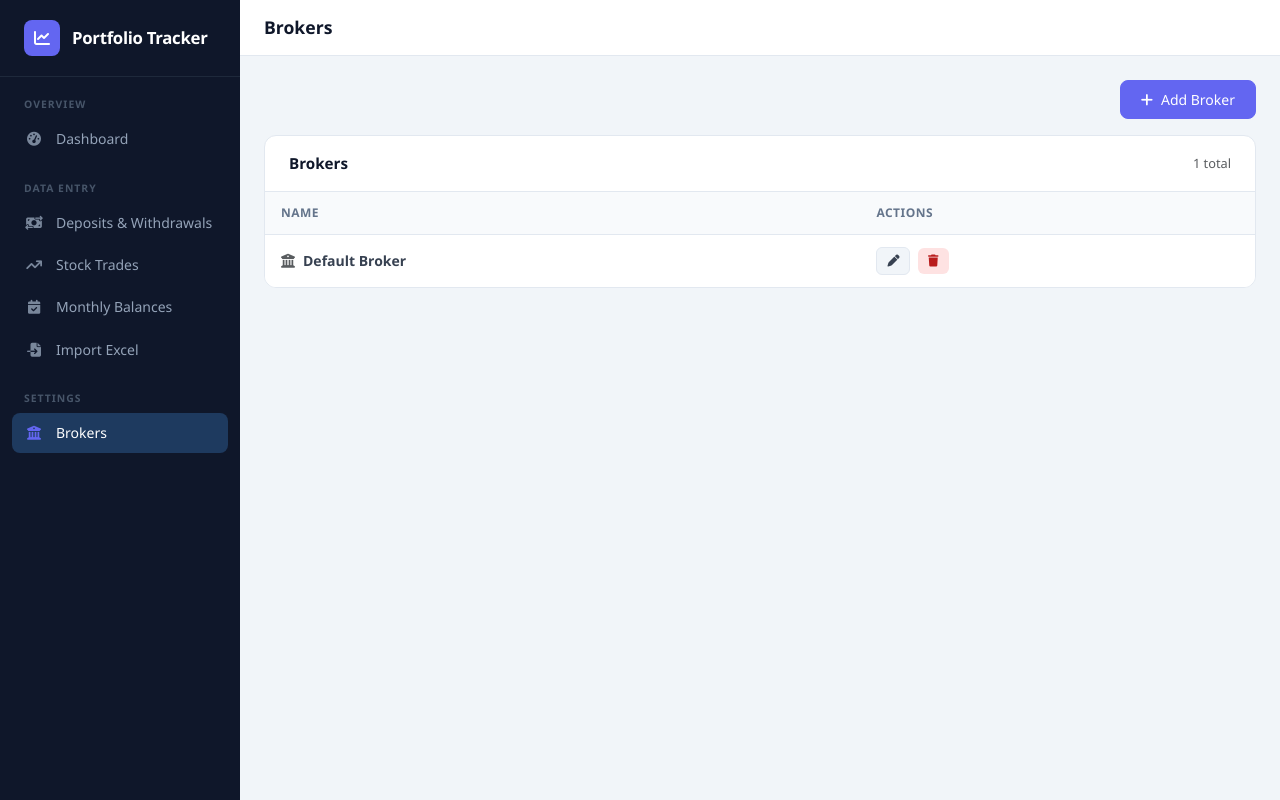
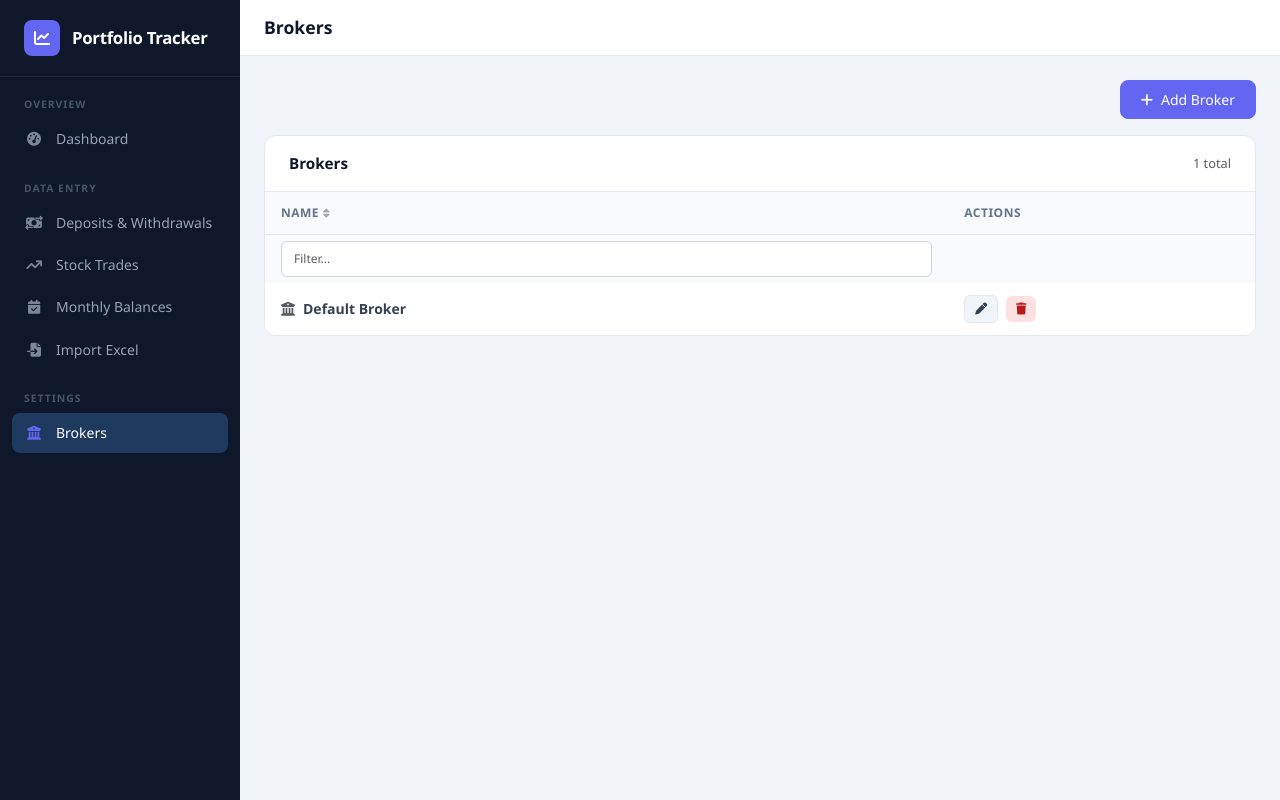
Before and after one commit to OctavioUlla/PortfolioTracker, an ASP.NET Core app: page /Brokers in a window 1280 px wide. Run offline with ASP.NET Core 8, Linux system fonts and the light colour scheme; data comes from the database, SQL or seed files in the repository; the project's own start-up code is not run, and a stand-in starts its controllers and pages; some libraries are stand-ins or nearby versions.

Commit message:
Add per-column filter and sort to all tables
Co-authored-by: OctavioUlla <30204958+OctavioUlla@users.noreply.github.com>

```diff
--- a/Views/Brokers/Index.cshtml
+++ b/Views/Brokers/Index.cshtml
@@ -16,7 +16,7 @@
     </div>
     @if (Model.Any())
     {
-        <table class="table">
+        <table class="table" data-sortable>
             <thead>
                 <tr>
                     <th>Name</th>
--- a/Views/MonthlyBalances/Index.cshtml
+++ b/Views/MonthlyBalances/Index.cshtml
@@ -18,7 +18,7 @@
     </div>
     @if (Model.Any())
     {
-        <table class="table">
+        <table class="table" data-sortable>
             <thead>
                 <tr>
                     <th>Month</th>
--- a/Views/Shared/_Layout.cshtml
+++ b/Views/Shared/_Layout.cshtml
@@ -361,6 +361,34 @@
         .positive { color: #15803d; }
         .negative { color: #b91c1c; }
 
+        /* Sortable/filterable tables */
+        .sortable-th {
+            cursor: pointer;
+            user-select: none;
+            white-space: nowrap;
+        }
+
+        .sortable-th:hover {
+            background: #f1f5f9;
+        }
+
+        .sort-icon {
+            font-size: 0.65rem;
+            vertical-align: middle;
+        }
+
+        .table-filter-row td {
+            background: #f8fafc;
+            padding: 0.375rem 1rem;
+            border-bottom: 1px solid #e2e8f0;
+        }
+
+        .table-filter-input {
+            font-size: 0.75rem;
+            border-radius: 6px;
+            min-width: 60px;
+        }
+
         /* Responsive sidebar toggle */
         .sidebar-toggle {
             display: none;
@@ -492,6 +520,7 @@
 
 <script src="https://cdn.jsdelivr.net/npm/bootstrap@5.3.2/dist/js/bootstrap.bundle.min.js"></script>
 <script src="https://cdn.jsdelivr.net/npm/chart.js@4.4.1/dist/chart.umd.min.js"></script>
+<script src="~/js/table-utils.js"></script>
 <script>
     function openSidebar() {
         document.getElementById('sidebar').classList.add('show');
--- a/Views/StockTrades/Index.cshtml
+++ b/Views/StockTrades/Index.cshtml
@@ -16,7 +16,7 @@
     </div>
     @if (Model.Any())
     {
-        <table class="table">
+        <table class="table" data-sortable>
             <thead>
                 <tr>
                     <th>Date</th>
--- a/Views/Transactions/Index.cshtml
+++ b/Views/Transactions/Index.cshtml
@@ -16,7 +16,7 @@
     </div>
     @if (Model.Any())
     {
-        <table class="table">
+        <table class="table" data-sortable>
             <thead>
                 <tr>
                     <th>Date</th>
--- /dev/null
+++ b/wwwroot/js/table-utils.js
@@ -0,0 +1,119 @@
+(function () {
+    function getCellText(row, colIndex) {
+        var cell = row.querySelectorAll('td')[colIndex];
+        return cell ? cell.textContent.trim().toLowerCase() : '';
+    }
+
+    function applyFilters(table) {
+        var inputs = table.querySelectorAll('.table-filter-input');
+        var rows = Array.from(table.querySelector('tbody').querySelectorAll('tr'));
+        rows.forEach(function (row) {
+            var show = true;
+            inputs.forEach(function (input) {
+                var colIndex = parseInt(input.dataset.colIndex);
+                var filterVal = input.value.trim().toLowerCase();
+                if (filterVal && !getCellText(row, colIndex).includes(filterVal)) {
+                    show = false;
+                }
+            });
+            row.style.display = show ? '' : 'none';
+        });
+    }
+
+    function sortTable(table, colIndex, th) {
+        var tbody = table.querySelector('tbody');
+        var allHeaders = table.querySelectorAll('thead tr:first-child th');
+        var dir;
+        if (table._sortState.colIndex === colIndex) {
+            dir = table._sortState.dir === 'asc' ? 'desc' : table._sortState.dir === 'desc' ? '' : 'asc';
+        } else {
+            dir = 'asc';
+        }
+
+        allHeaders.forEach(function (h) {
+            var icon = h.querySelector('.sort-icon i');
+            if (icon) {
+                icon.className = 'fas fa-sort text-muted opacity-50';
+            }
+        });
+
+        table._sortState = { colIndex: colIndex, dir: dir };
+
+        var icon = th.querySelector('.sort-icon i');
+        var rows = Array.from(tbody.querySelectorAll('tr'));
+
+        if (dir === '') {
+            if (icon) icon.className = 'fas fa-sort text-muted opacity-50';
+            rows.sort(function (a, b) {
+                return parseInt(a.dataset.originalIndex) - parseInt(b.dataset.originalIndex);
+            });
+        } else {
+            if (icon) icon.className = dir === 'asc' ? 'fas fa-sort-up' : 'fas fa-sort-down';
+            rows.sort(function (a, b) {
+                var aText = getCellText(a, colIndex);
+                var bText = getCellText(b, colIndex);
+                var aNum = parseFloat(aText.replace(/[^0-9.-]/g, ''));
+                var bNum = parseFloat(bText.replace(/[^0-9.-]/g, ''));
+                var cmp;
+                if (!isNaN(aNum) && !isNaN(bNum) && aText !== '' && bText !== '') {
+                    cmp = aNum - bNum;
+                } else {
+                    var aDate = new Date(aText);
+                    var bDate = new Date(bText);
+                    if (!isNaN(aDate.getTime()) && !isNaN(bDate.getTime()) && aText !== '' && bText !== '') {
+                        cmp = aDate - bDate;
+                    } else {
+                        cmp = aText.localeCompare(bText);
+                    }
+                }
+                return dir === 'asc' ? cmp : -cmp;
+            });
+        }
+
+        rows.forEach(function (row) { tbody.appendChild(row); });
+        applyFilters(table);
+    }
+
+    function initSortableTable(table) {
+        var headers = table.querySelectorAll('thead tr:first-child th');
+        var tbody = table.querySelector('tbody');
+        Array.from(tbody.querySelectorAll('tr')).forEach(function (row, i) {
+            row.dataset.originalIndex = i;
+        });
+
+        table._sortState = { colIndex: -1, dir: '' };
+
+        var filterRow = document.createElement('tr');
+        filterRow.classList.add('table-filter-row');
+
+        headers.forEach(function (th, colIndex) {
+            var td = document.createElement('td');
+            if (th.textContent.trim() !== 'Actions') {
+                var input = document.createElement('input');
+                input.type = 'text';
+                input.classList.add('form-control', 'form-control-sm', 'table-filter-input');
+                input.placeholder = 'Filter...';
+                input.dataset.colIndex = colIndex;
+                input.addEventListener('input', function () { applyFilters(table); });
+                td.appendChild(input);
+
+                th.classList.add('sortable-th');
+                th.dataset.colIndex = colIndex;
+
+                var icon = document.createElement('span');
+                icon.classList.add('sort-icon', 'ms-1');
+                icon.innerHTML = '<i class="fas fa-sort text-muted opacity-50"></i>';
+                th.appendChild(icon);
+
+                th.addEventListener('click', function () { sortTable(table, colIndex, th); });
+            }
+            filterRow.appendChild(td);
+        });
+
+        table.querySelector('thead').appendChild(filterRow);
+    }
+
+    document.addEventListener('DOMContentLoaded', function () {
+        document.querySelectorAll('table[data-sortable]').forEach(initSortableTable);
+    });
+}());
```
